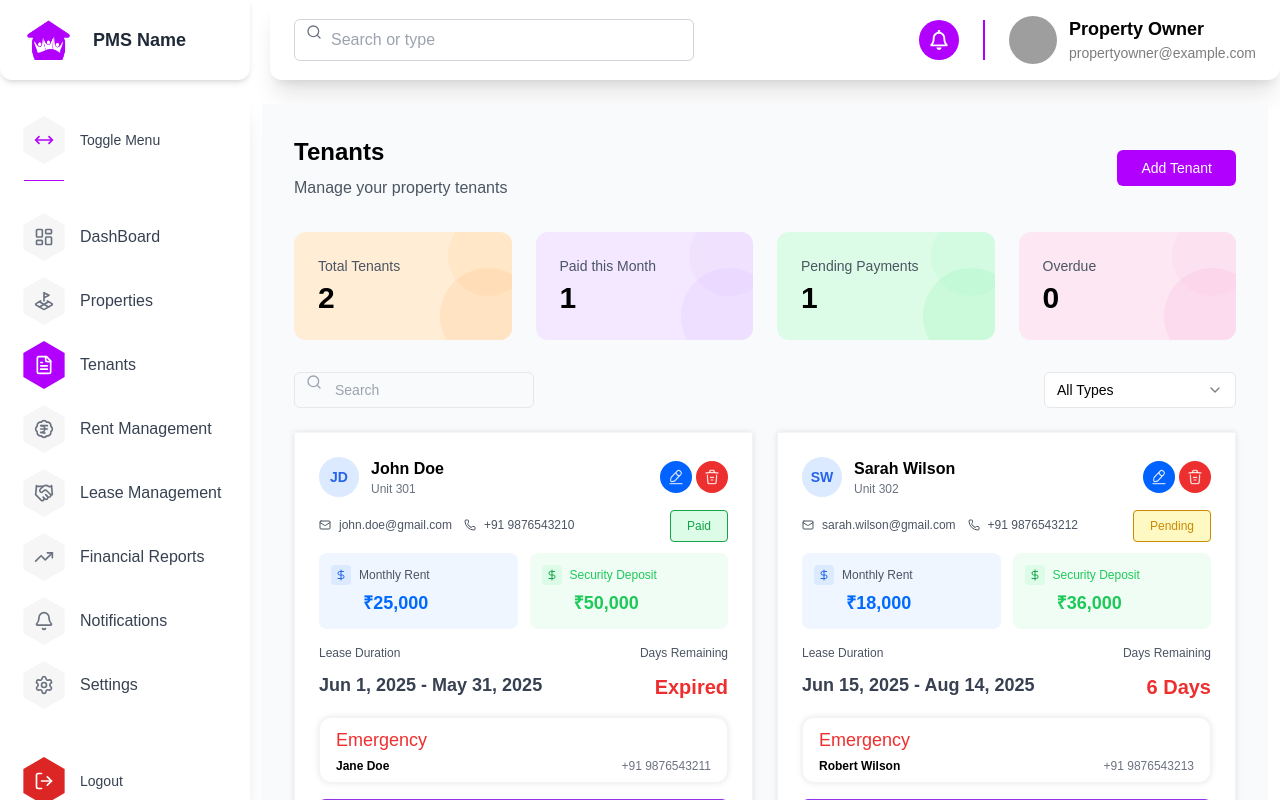
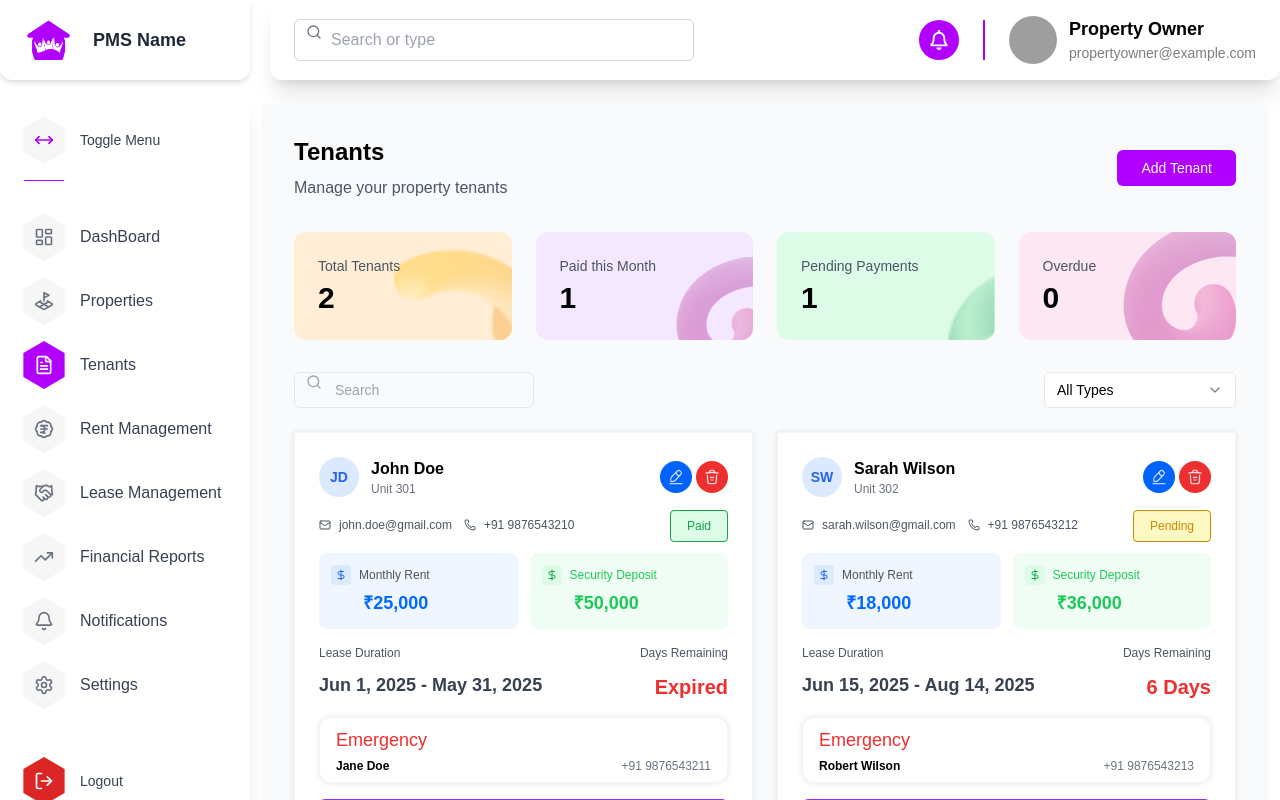
Before and after one commit to YOHO-TECHNOLOGIES-PVT-LTD/PropertyManagementSystem, a React (Vite) app: page /tenants in a window 1280 px wide. Built offline with nearby package versions, Linux system fonts and the light colour scheme; grey boxes are pictures that could not be loaded; a web font is replaced by a local one.

Commit message:
changes are there

```diff
--- a/src/components/tenants/create-tenant-form.tsx
+++ b/src/components/tenants/create-tenant-form.tsx
@@ -403,7 +403,7 @@ export default function AddTenantForm({ isOpen, onClose, onSubmit }: AddTenantFo
               <Button type="button" variant="outline" onClick={handleCancel} className="px-8 bg-transparent">
                 Cancel
               </Button>
-              <Button type="button" onClick={handleSubmit} className="px-8 bg-purple-600 hover:bg-purple-700">
+              <Button type="button" onClick={handleSubmit} className="px-8 bg-purple-600 hover:bg-purple-700 text-white">
                 Add Tenant
               </Button>
             </div>
--- a/src/components/tenants/view-tenant-modal.tsx
+++ b/src/components/tenants/view-tenant-modal.tsx
@@ -232,7 +232,7 @@ export default function ViewTenantModal({ isOpen, tenant, onClose }: ViewTenantM
             )}
 
             <div className="flex justify-end pt-4">
-              <Button onClick={onClose} className="px-8 bg-purple-600 hover:bg-purple-700">
+              <Button onClick={onClose} className="px-8 bg-purple-600 hover:bg-purple-700 text-white">
                 Close
               </Button>
             </div>
--- a/src/pages/tenants/Tenants.tsx
+++ b/src/pages/tenants/Tenants.tsx
@@ -16,6 +16,11 @@ import {
   DialogHeader,
   DialogTitle,
 } from "../../components/ui/dialog"
+import cardimg1 from "../../assets/cardimg1.png"
+import cardimg2 from "../../assets/cardimg2.png"
+import cardimg3 from "../../assets/cardimg3.png"
+import cardimg4 from "../../assets/cardimg4.png"
+
 
 export default function Tenants() {
   const [showForm, setShowForm] = useState(false)
@@ -113,6 +118,7 @@ export default function Tenants() {
       bgColor: "bg-orange-100",
       circleColor1: "bg-orange-200",
       circleColor2: "bg-orange-300",
+      backgroundimage: cardimg1,
     },
     {
       label: "Paid this Month",
@@ -120,6 +126,7 @@ export default function Tenants() {
       bgColor: "bg-purple-100",
       circleColor1: "bg-purple-200",
       circleColor2: "bg-purple-300",
+      backgroundimage: cardimg2,
     },
     {
       label: "Pending Payments",
@@ -127,6 +134,7 @@ export default function Tenants() {
       bgColor: "bg-green-100",
       circleColor1: "bg-green-200",
       circleColor2: "bg-green-300",
+      backgroundimage: cardimg3,
     },
     {
       label: "Overdue",
@@ -134,6 +142,7 @@ export default function Tenants() {
       bgColor: "bg-pink-100",
       circleColor1: "bg-pink-200",
       circleColor2: "bg-pink-300",
+      backgroundimage: cardimg4,
     },
   ]
 
@@ -281,10 +290,16 @@ const handleConfirmDelete = () => {
                   <p className="text-3xl font-bold">{stat.value}</p>
                 </div>
               </div>
-              <div className={`absolute -top-4 -right-4 w-20 h-20 ${stat.circleColor1} rounded-full opacity-30`}></div>
               <div
-                className={`absolute -bottom-6 -right-6 w-24 h-24 ${stat.circleColor2} rounded-full opacity-20`}
-              ></div>
+
+                                className="absolute inset-0 bg-no-repeat bg-[length:150%] opacity-35"
+                                style={{
+                                  backgroundImage: `url('${stat.backgroundimage}')`,
+                                  backgroundPosition: stat.backgroundimage === cardimg1 ? "100px 10px" : stat.backgroundimage === cardimg2 ? "-162px -130px" : stat.backgroundimage === cardimg3 ? "-340px -110px" : stat.backgroundimage === cardimg4 ? "-192px -150px" : "10px 10px",
+                                  transform: stat.backgroundimage === cardimg2 ? "rotate(180deg)" : stat.backgroundimage === cardimg3 ? "rotate(180deg)" : stat.backgroundimage === cardimg4 ? "rotate(180deg)" : "none",
+                                  backgroundSize: stat.backgroundimage === cardimg2 ? "110%" : stat.backgroundimage === cardimg3 ? "185%" : stat.backgroundimage === cardimg4 ? "140%" : "none",
+                                }}
+                              ></div>
             </div>
           ))}
         </div>
```
